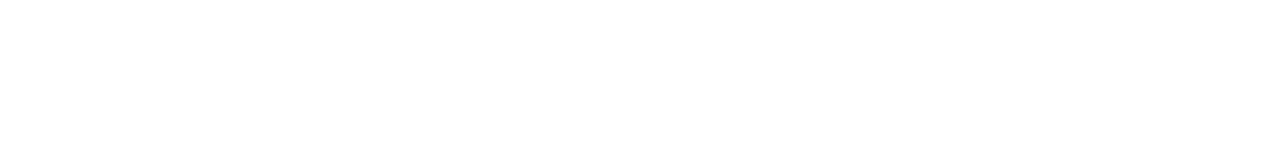
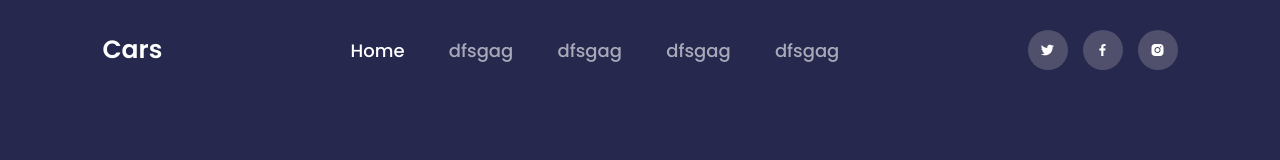
Before and after one commit to ardiAr/car_website, a plain HTML site: page index.html in a window 1280 px wide. Drawn offline with nearby package versions, Linux system fonts and the light colour scheme.

Commit message:
memebuat navbar

```diff
--- a/index.html
+++ b/index.html
@@ -5,8 +5,25 @@
     <meta name="viewport" content="width=device-width, initial-scale=1.0">
     <title>Car_Website</title>
     <link rel="stylesheet" href="style.css">
+    <link href='https://unpkg.com/boxicons@2.1.4/css/boxicons.min.css' rel='stylesheet'>
 </head>
 <body>
+    <header>
+        <a href="#" class="logo">Cars</a>
 
+        <nav>
+            <a href="#" class="active">Home</a>
+            <a href="#">dfsgag</a>
+            <a href="#">dfsgag</a>
+            <a href="#">dfsgag</a>
+            <a href="#">dfsgag</a>
+        </nav>
+
+        <div class="social-media">
+            <a href="#"><i class='bx bxl-twitter'></i></a>
+            <a href="#"><i class='bx bxl-facebook'></i></a>
+            <a href="#"><i class='bx bxl-instagram-alt'></i></a>
+        </div>
+    </header>
 </body>
 </html>
--- a/style.css
+++ b/style.css
@@ -0,0 +1,67 @@
+@import url('https://fonts.googleapis.com/css2?family=Poppins:wght@100;200;300;400;500;600;700;800;900&display=swap');
+
+*{
+    margin: 0;
+    padding: 0;
+    box-sizing: border-box;
+    font-family: 'Poppins',sans-serif;
+}
+body{
+    background-color: #26284e;
+}
+header{
+    position: fixed;
+    top: 0;
+    left: 0;
+    width: 100%;
+    padding: 30px 8%;
+    display: flex;
+    justify-content: space-between;
+    align-items: center;
+    z-index: 88;
+}
+.logo{
+    font-size: 25px;
+    color: #fff;
+    text-decoration: none;
+    font-weight: 600;
+}
+nav a{
+    font-size: 18px;
+    color: #fff;
+    opacity: .6;
+    text-decoration: none;
+    font-weight: 500;
+    margin: 0 20px;
+    transition: .3s;
+}
+nav a:hover, nav a.active{
+    color: white;
+    opacity: 1;
+}
+.social-media{
+    display: flex;
+    justify-content: space-between;
+    width: 150px;
+    height: 40px;
+}
+.social-media a{
+    display: inline-flex;
+    justify-content: center;
+    align-items: center;
+    width: 40px;
+    height: 40px;
+    border-radius: 50%;
+    color: white;
+    background-color: #cac5c542;
+    text-decoration: none;
+}
+.social-media a:hover:nth-child(1){
+    color: #1DA1F2;
+}
+.social-media a:hover:nth-child(2) {
+    color: #4267B2;
+}
+.social-media a:hover:nth-child(3){
+    color: #E1306C;
+  }
```
